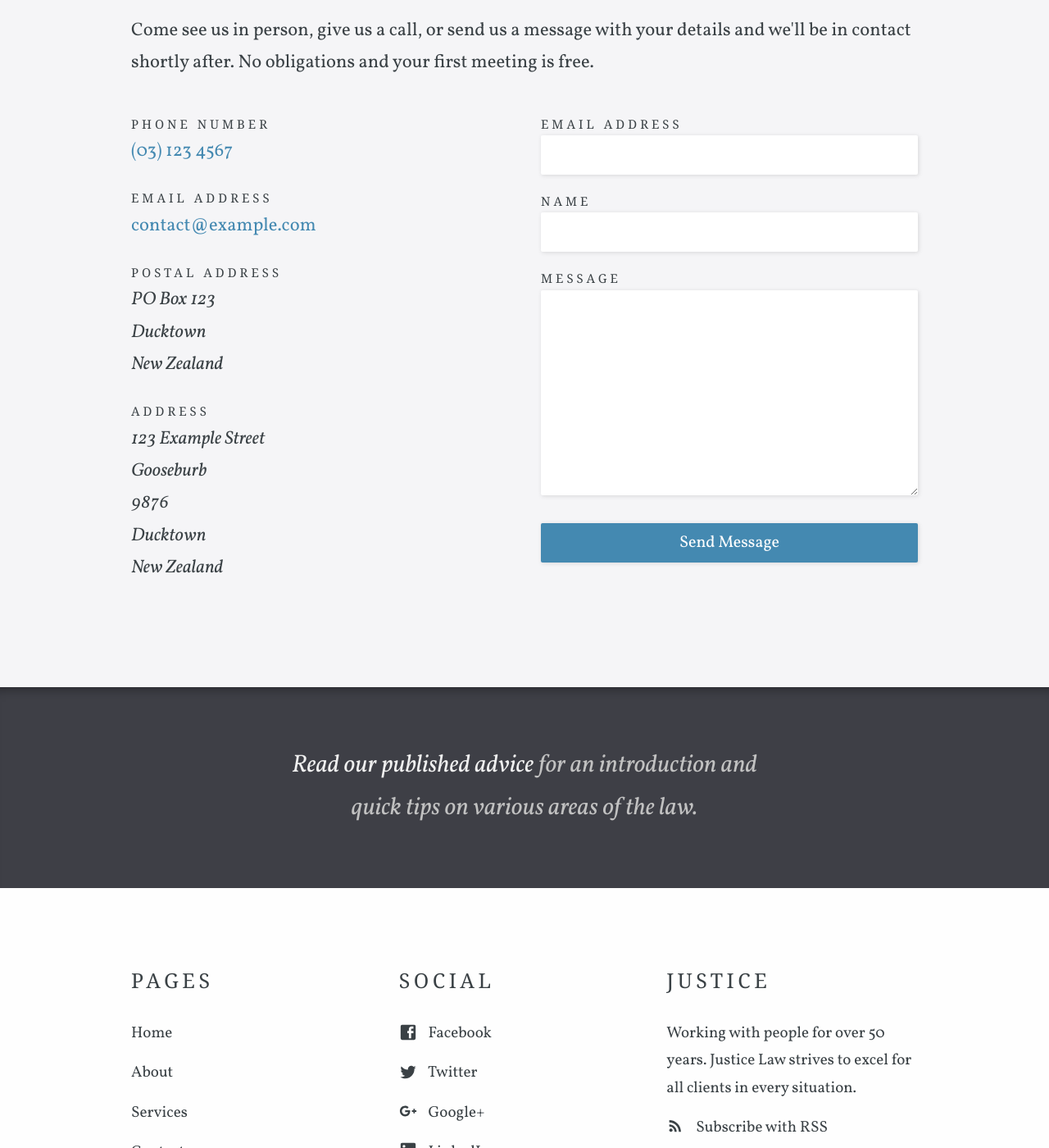
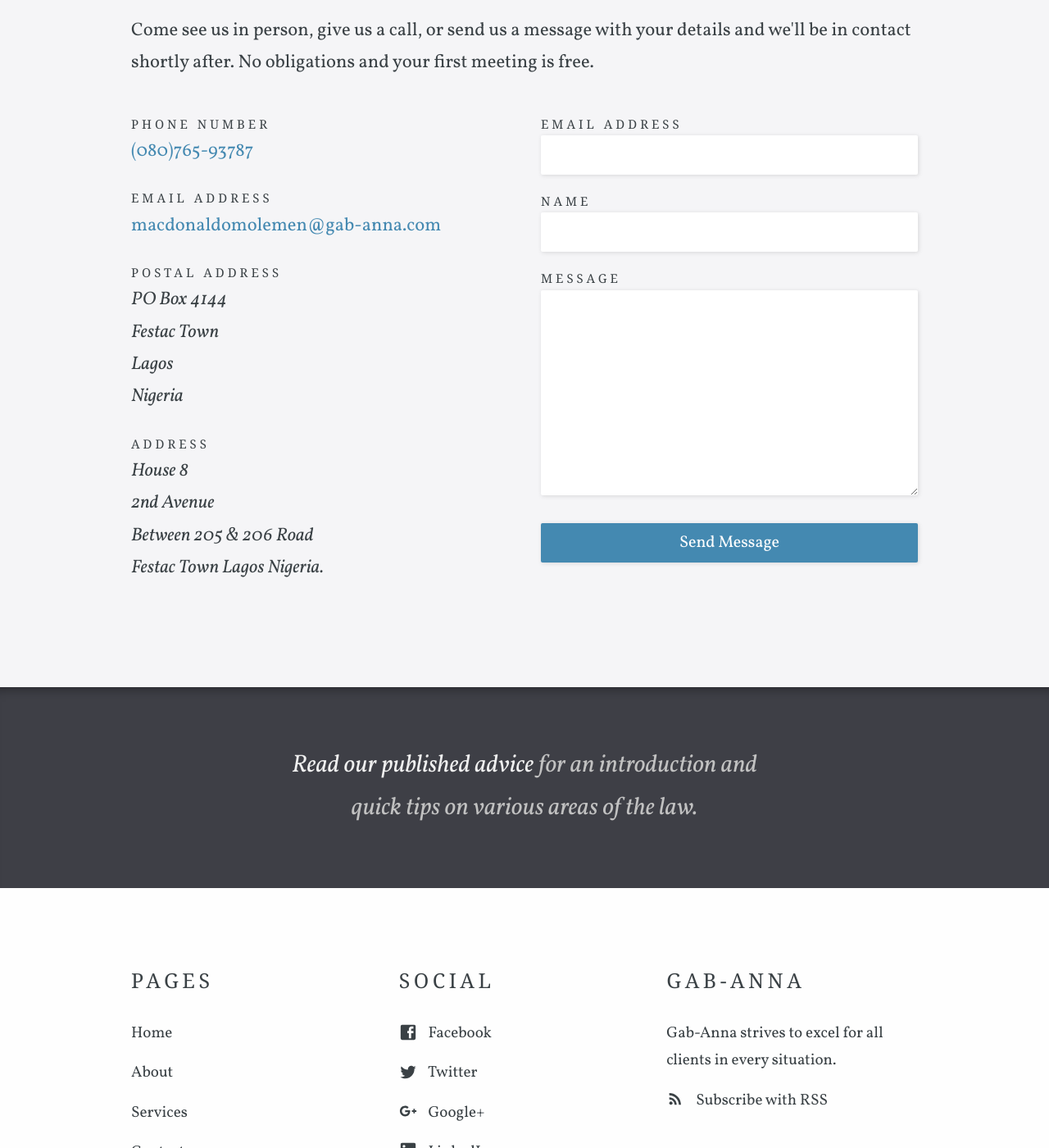
Before and after one commit to enonchong/h, a Jekyll site: the page built from contact.html, in a window 1280 px wide and 1400 px high, scrolled down 559 px. Shown: the whole window at 82% size. Built offline with Jekyll 4.4.1, drawn with Linux system fonts in a browser that asks for light colours; some web fonts are replaced; some of the changed text lies outside the part shown.

Commit message:
changed title

```diff
--- a/_data/company.yml
+++ b/_data/company.yml
@@ -1,6 +1,6 @@
-title: Justice
-description: Working with people for over 50 years. Justice Law strives to excel for all clients in every situation.
-contact_email_address: contact@example.com
-contact_phone_number: (03) 123 4567
-address: 123 Example Street, Gooseburb, 9876, Ducktown, New Zealand
-postal_address: PO Box 123, Ducktown, New Zealand
+title: Gab-Anna
+description: Gab-Anna strives to excel for all clients in every situation.
+contact_email_address: macdonaldomolemen@gab-anna.com
+contact_phone_number: (080)765-93787
+address: House 8, 2nd Avenue, Between 205 & 206 Road, Festac Town Lagos Nigeria.
+postal_address: PO Box 4144, Festac Town, Lagos, Nigeria
--- a/_layouts/default.html
+++ b/_layouts/default.html
@@ -102,7 +102,7 @@
 					&copy; {{ site.time | date: '%Y' }} {{ site.data.company.title }} &bull;
 					<a href="{{ site.baseurl }}/terms/">Terms</a>
 					&bull;
-					Template by <a href="http://cloudcannon.com/">CloudCannon</a>
+
 				</p>
 			</div>
 		</footer>
```
Also changed, not shown: 13 other files.
